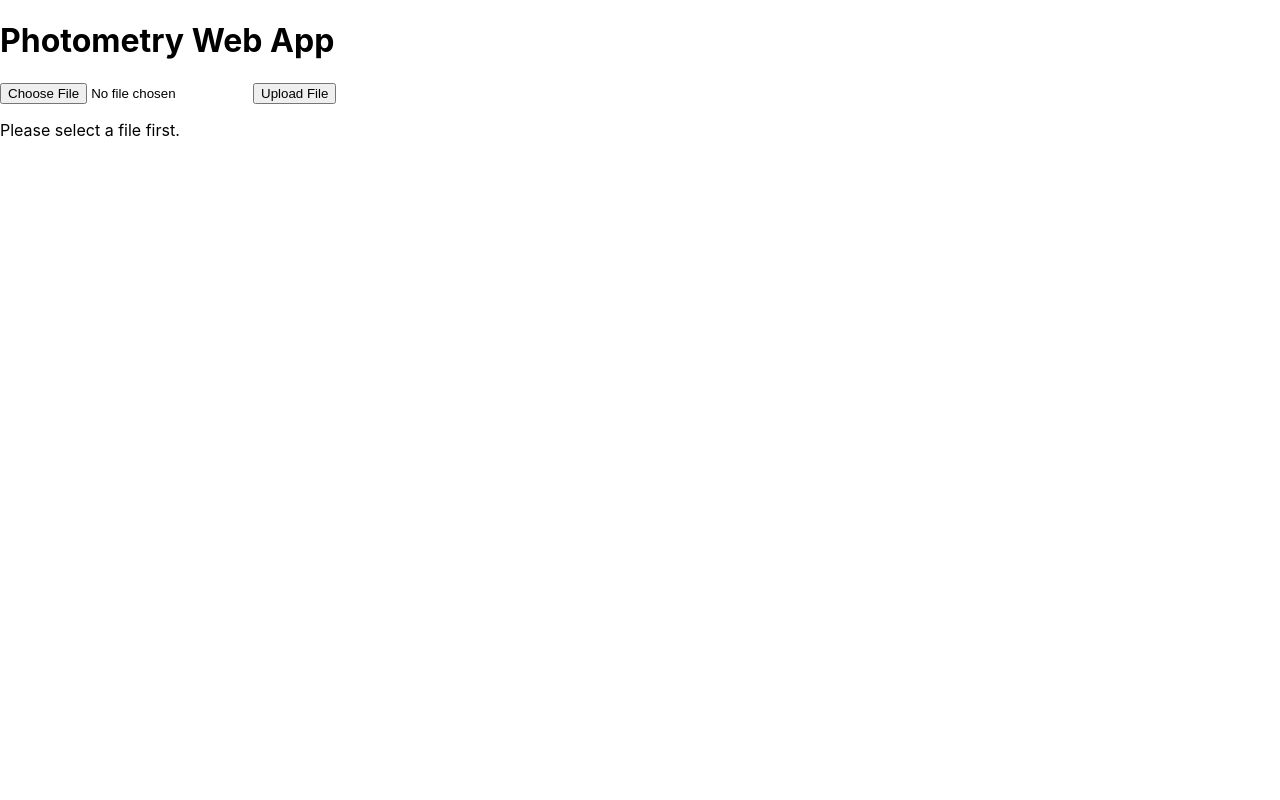
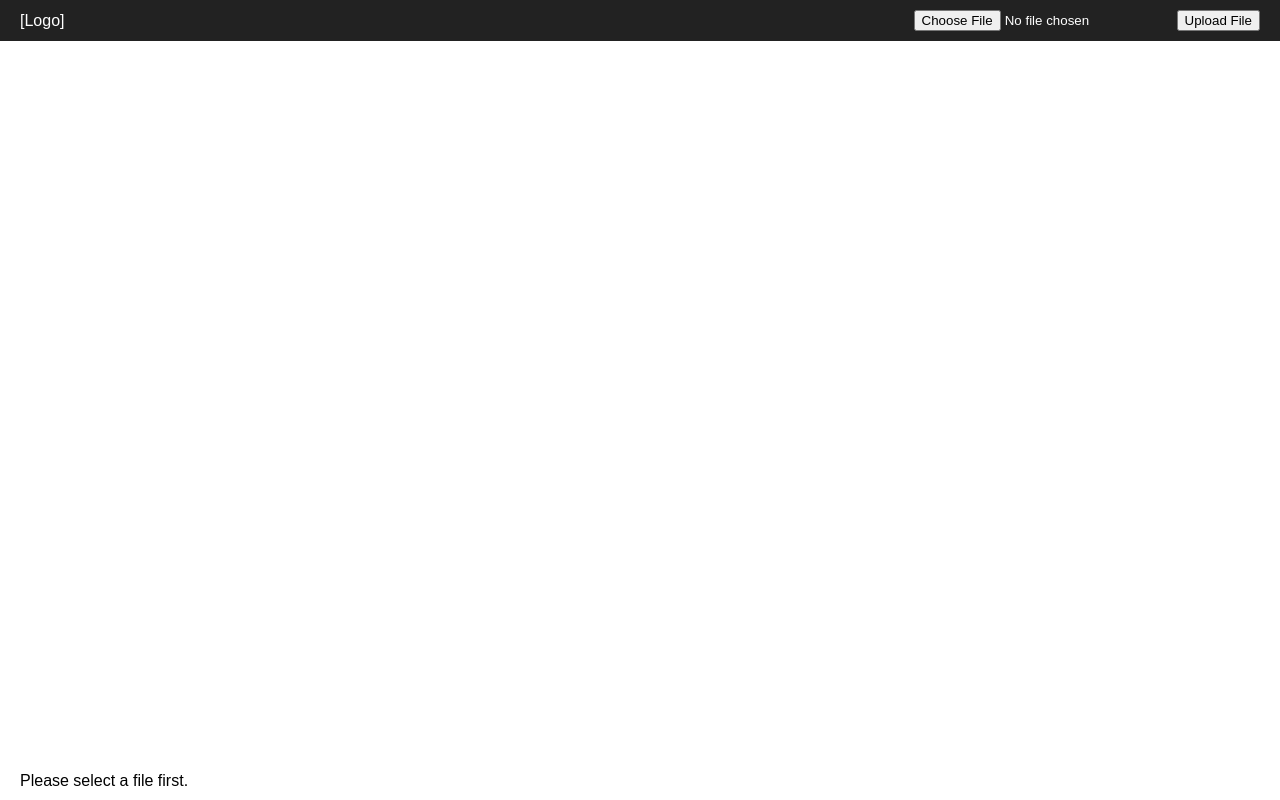
Before and after one commit to The-Vic-Rattlehead/Photometry-Webapp, a React (Create React App) app in the folder frontend/: page / in a window 1280 px wide. Both pictures are taken after a click on the button "Upload File". Built offline with nearby package versions, Linux system fonts and the light colour scheme.

Commit message:
Started Working on how the front end looks

```diff
--- a/frontend/src/App.css
+++ b/frontend/src/App.css
@@ -1,38 +1,36 @@
-.App {
-  text-align: center;
+.app-container {
+  display: flex;
+  flex-direction: column;
+  min-height: 100vh;
+  font-family: sans-serif;
 }
 
-.App-logo {
-  height: 40vmin;
-  pointer-events: none;
+.app-header {
+  display: flex;
+  justify-content: space-between;
+  align-items: center;
+  background-color: #222;
+  color: white;
+  padding: 10px 20px;
 }
 
-@media (prefers-reduced-motion: no-preference) {
-  .App-logo {
-    animation: App-logo-spin infinite 20s linear;
-  }
+.upload-section input {
+  margin-right: 10px;
 }
 
-.App-header {
-  background-color: #282c34;
-  min-height: 100vh;
+.main-body {
   display: flex;
-  flex-direction: column;
-  align-items: center;
-  justify-content: center;
-  font-size: calc(10px + 2vmin);
-  color: white;
+  flex: 1;
+  overflow: auto;
+  padding: 20px;
+  gap: 20px;
 }
 
-.App-link {
-  color: #61dafb;
+.left-pane, .right-pane {
+  flex: 1;
+  overflow: auto;
 }
 
-@keyframes App-logo-spin {
-  from {
-    transform: rotate(0deg);
-  }
-  to {
-    transform: rotate(360deg);
-  }
+.status-msg, .download-link {
+  margin: 10px 20px;
 }
--- a/frontend/src/App.js
+++ b/frontend/src/App.js
@@ -1,6 +1,6 @@
 import React, { useState, useRef } from "react";
 import axios from "axios";
-
+import "./App.css";
 
 function App() {
   const [selectedFile, setSelectedFile] = useState(null);
@@ -21,7 +21,6 @@ function App() {
 
     console.log("Clicked coordinates:", x, y);
 
-    // Optional: send to backendc
     axios.post("http://127.0.0.1:8000/click", { x, y })
       .then(res => {
         console.log("Backend received:", res.data);
@@ -49,19 +48,9 @@ function App() {
       });
 
       setMessage(response.data.message);
-
-      if (response.data.image_url) {
-        setImageUrl(response.data.image_url);
-      }
-
-      if (response.data.table_data) {
-        setTableData(response.data.table_data);
-      }
-
-      if (response.data.file_url) {
-        setFileUrl(response.data.file_url);
-      }
-
+      if (response.data.image_url) setImageUrl(response.data.image_url);
+      if (response.data.table_data) setTableData(response.data.table_data);
+      if (response.data.file_url) setFileUrl(response.data.file_url);
     } catch (error) {
       setMessage("Upload failed.");
       console.error(error);
@@ -69,34 +58,39 @@ function App() {
   };
 
   return (
-    <div className="App">
-      <h1>Photometry Web App</h1>
+    <div className="app-container">
+      <header className="app-header">
+        <div className="logo">[Logo]</div>
+        <div className="upload-section">
           <input type="file" onChange={handleFileChange} />
           <button onClick={handleUpload}>Upload File</button>
-      <p>{message}</p>
+        </div>
+      </header>
 
-      {/* Show Image if FITS was uploaded */}
+      <main className="main-body">
+        <div className="left-pane">
           {imageUrl && (
-        <div>
+            <>
               <h2>Processed Image:</h2>
               <img
                 ref={imageRef}
                 src={imageUrl}
                 alt="Converted FITS"
                 onClick={handleImageClick}
-            style={{ maxWidth: "600px", border: "1px solid #ccc", cursor: "crosshair" }}
+                style={{ maxWidth: "100%", border: "1px solid #ccc", cursor: "crosshair" }}
               />
               {clickCoordinates && (
                 <p>
                   Clicked Coordinates: (x: {clickCoordinates[0]}, y: {clickCoordinates[1]})
                 </p>
               )}
+            </>
+          )}
         </div>
-      )}
 
-      {/* Show Table if CSV/TXT was uploaded */}
+        <div className="right-pane">
           {tableData.length > 0 && (
-        <div>
+            <>
               <h2>CSV/TXT Data:</h2>
               <table border="1">
                 <thead>
@@ -116,12 +110,14 @@ function App() {
                   ))}
                 </tbody>
               </table>
+            </>
+          )}
         </div>
-      )}
+      </main>
 
-      {/* Show Download Link if CSV/TXT uploaded */}
+      {message && <p className="status-msg">{message}</p>}
       {fileUrl && (
-        <p>
+        <p className="download-link">
           <a href={fileUrl} download>Download Uploaded File</a>
         </p>
       )}
```
Lines whose indentation alone changed are shown as unchanged.
